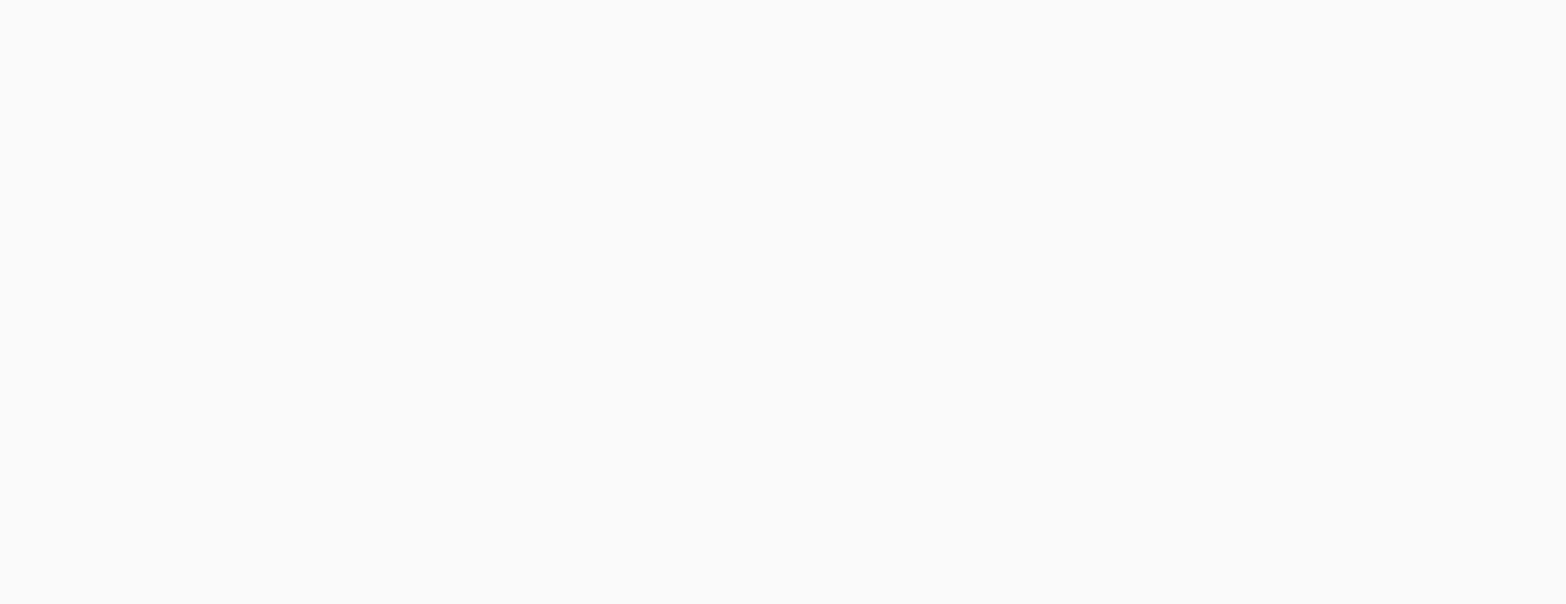
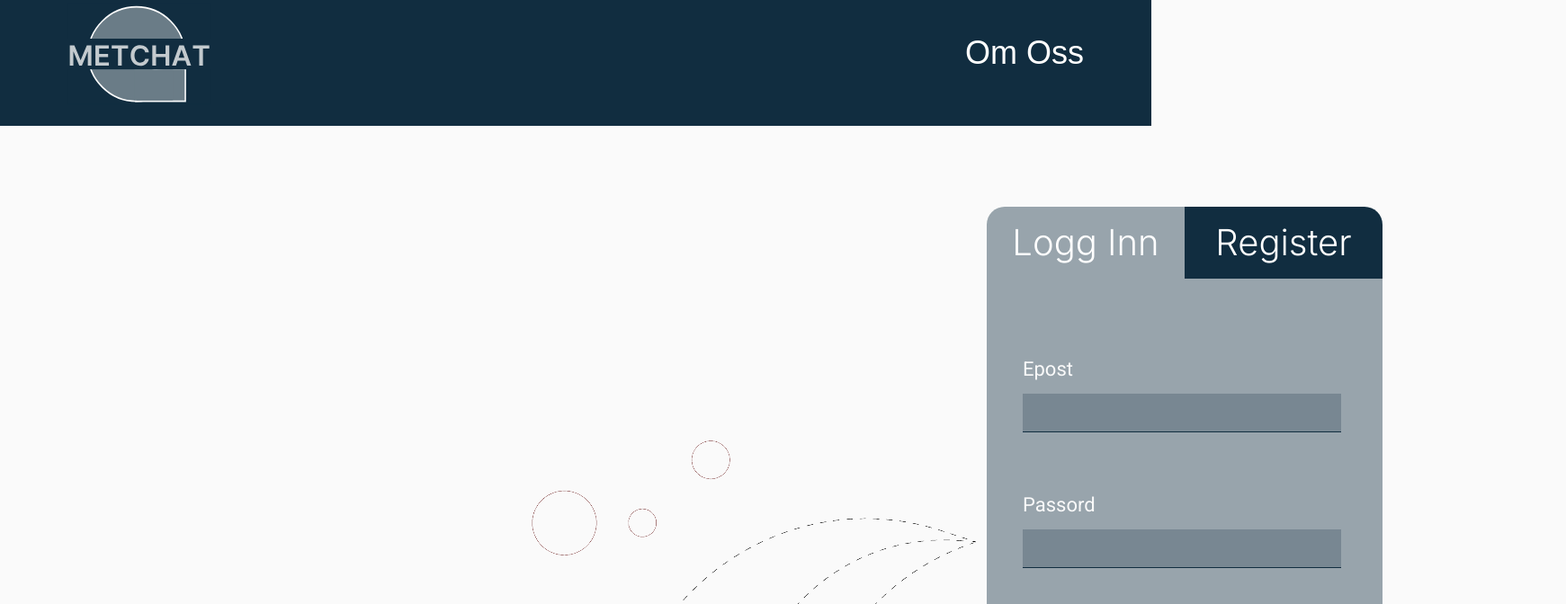
Before and after one commit to nargesirezaei/bachelor-metchat, a React (Create React App) app: page / in a window 1280 px wide. Before the commit this address had no page. Shown: the part 20-692 px from the top of the page at 90% size, 1741 px wide, since content can reach past the window. Built offline with nearby package versions, Linux system fonts and the light colour scheme; a web font is replaced by a local one.

Commit message:
Changed the name of the landling page to Velkommen. Did the same with the temporary routes.

```diff
--- a/src/App.js
+++ b/src/App.js
@@ -1,6 +1,6 @@
 import React from "react";
 import { BrowserRouter, Routes, Route } from "react-router-dom";
-import Start from "./Start";
+import Velkommen from "./Velkommen";
 import MoreInfo from "./MoreInfo";
 import "./home.css";
 // Import .jsx files as they are made
@@ -10,7 +10,7 @@ function App() {
     <BrowserRouter>
       <Routes>
         {/* Add Routes as functions in .jsx files are made */}
-        <Route path="/start" element={<Start />} />
+        <Route path="/" element={<Velkommen />} />
         <Route path="/moreInfo" element={<MoreInfo />} />
       </Routes>
     </BrowserRouter>
--- a/src/TempRoutes.js
+++ b/src/TempRoutes.js
@@ -1,6 +1,6 @@
 export const host = "http://localhost:8080";
 
-export const startRoute = `${host}/api/auth/start`;
+export const velkommenRoute = `${host}/api/auth/velkommen`;
 export const logoutRoute = `${host}/api/auth/logout`;
 
 export const moreInfo = `${host}/api/auth/moreInfo`;
--- a/src/Start.jsx
+++ b/src/Velkommen.jsx
@@ -1,10 +1,10 @@
 import { useState, useEffect } from "react";
 import { Link, useNavigate } from "react-router-dom";
 import axios from "axios";
-import { startRoute } from "./TempRoutes";
+import { velkommenRoute } from "./TempRoutes";
 import "./home.css";
 
-function Start() {
+function Velkommen() {
   const navigate = useNavigate();
 
   const [email_log, setEmail_log] = useState("");
@@ -30,7 +30,7 @@ function Start() {
     console.log("password", password_log);
 
     if (handleValidation()) {
-      const { data } = await axios.post(startRoute, {
+      const { data } = await axios.post(velkommenRoute, {
         email_log,
         password_log,
       });
@@ -222,4 +222,4 @@ function Start() {
   );
 }
 
-export default Start;
+export default Velkommen;
```
